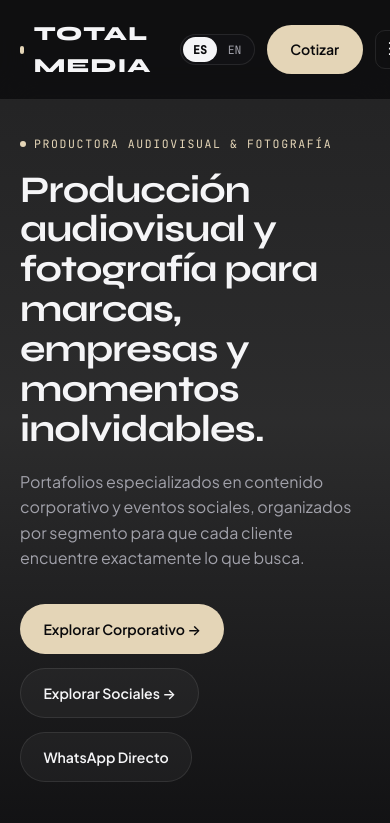
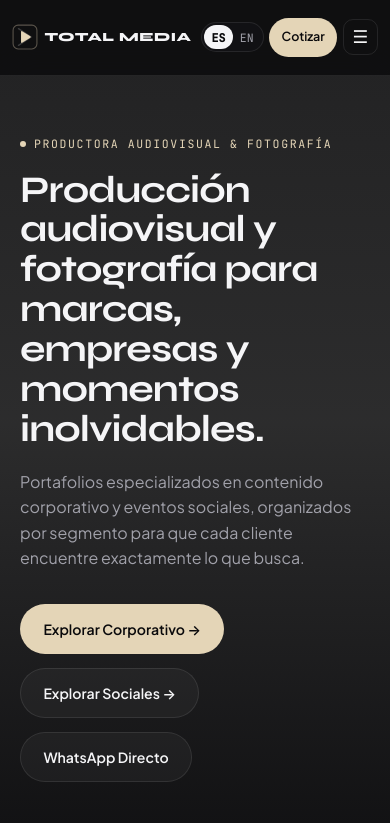
Before and after one commit to jshwelz/total-media-site, a plain HTML site: page index.html in a window 390 px wide. Shown: the top 823 px of the page. Drawn offline with Linux system fonts and the light colour scheme.

Commit message:
Replace the dot mark with the Total Media Pro lockup.
Co-authored-by: Cursor <cursoragent@cursor.com>

```diff
--- a/css/styles.css
+++ b/css/styles.css
@@ -93,21 +93,52 @@ img, video {
 }
 
 .brand {
+  display: inline-flex;
+  align-items: center;
+  gap: 0.75rem;
+  text-decoration: none;
+  color: var(--text-primary);
+}
+
+.brand-mark {
+  flex-shrink: 0;
+  transition: transform 0.25s cubic-bezier(0.16, 1, 0.3, 1);
+}
+
+.brand:hover .brand-mark {
+  transform: scale(1.05);
+}
+
+.brand-wordmark {
   font-family: var(--font-display);
   font-weight: 800;
-  font-size: 1.25rem;
+  font-size: 1.12rem;
   letter-spacing: 0.06em;
   text-transform: uppercase;
-  display: flex;
+  display: inline-flex;
   align-items: center;
-  gap: 0.6rem;
+  gap: 0.42rem;
+  line-height: 1;
+  white-space: nowrap;
 }
 
-.brand-dot {
-  width: 8px;
-  height: 8px;
-  background: var(--accent);
-  border-radius: 2px;
+.brand-pro {
+  font-family: var(--font-mono);
+  font-size: 0.68rem;
+  font-weight: 500;
+  letter-spacing: 0.12em;
+  color: var(--accent);
+  border: 1px solid rgba(228, 213, 183, 0.32);
+  background: rgba(228, 213, 183, 0.08);
+  padding: 0.2rem 0.45rem;
+  border-radius: 5px;
+}
+
+.footer-lockup {
+  display: flex;
+  flex-direction: column;
+  align-items: flex-start;
+  gap: 0.85rem;
 }
 
 .nav-links {
@@ -694,3 +725,49 @@ footer {
     grid-template-columns: repeat(2, minmax(0, 1fr));
   }
 }
+
+@media (max-width: 480px) {
+  .navbar .container {
+    padding-left: 0.75rem;
+    padding-right: 0.75rem;
+  }
+
+  .nav-inner {
+    gap: 0.45rem;
+  }
+
+  .nav-actions {
+    gap: 0.35rem;
+  }
+
+  .nav-actions .btn {
+    padding: 0.55rem 0.7rem;
+    font-size: 0.78rem;
+  }
+
+  .lang-btn {
+    padding: 0.28rem 0.45rem;
+  }
+
+  .mobile-toggle {
+    padding: 0.4rem 0.55rem;
+  }
+
+  .brand {
+    gap: 0.4rem;
+  }
+
+  .brand-mark {
+    width: 26px;
+    height: 26px;
+  }
+
+  .brand-wordmark {
+    font-size: 0.78rem;
+    letter-spacing: 0.04em;
+  }
+
+  .brand-pro {
+    display: none;
+  }
+}
--- a/index.html
+++ b/index.html
@@ -20,6 +20,7 @@
   <link rel="preconnect" href="https://fonts.gstatic.com" crossorigin />
   <link href="https://fonts.googleapis.com/css2?family=JetBrains+Mono:wght@400;500&family=Plus+Jakarta+Sans:wght@400;500;600&family=Syne:wght@600;700;800&display=swap" rel="stylesheet" />
   <link rel="stylesheet" href="css/styles.css" />
+  <link rel="icon" type="image/svg+xml" href="favicon.svg" />
 
   <!-- Structured Data -->
   <script type="application/ld+json">
@@ -50,9 +51,15 @@
   <!-- NAVBAR -->
   <header class="navbar">
     <div class="container nav-inner">
-      <a href="./" class="brand">
-        <span class="brand-dot"></span>
-        <span>Total Media</span>
+      <a href="./" class="brand" aria-label="Total Media Pro - Inicio">
+        <svg class="brand-mark" width="32" height="32" viewBox="0 0 36 36" fill="none" xmlns="http://www.w3.org/2000/svg" aria-hidden="true">
+          <rect x="1.5" y="1.5" width="33" height="33" rx="7" stroke="#E4D5B7" stroke-opacity="0.35" stroke-width="1.5" />
+          <path d="M9 6.5L26.5 18L9 29.5" stroke="#F5F5F7" stroke-opacity="0.2" stroke-width="2" stroke-linecap="round" stroke-linejoin="round" />
+          <path d="M12.5 10.75C12.5 9.95 13.38 9.46 14.06 9.88L25.4 17.13C26.03 17.53 26.03 18.47 25.4 18.87L14.06 26.12C13.38 26.54 12.5 26.05 12.5 25.25V10.75Z" fill="#E4D5B7" />
+        </svg>
+        <span class="brand-wordmark">
+          TOTAL MEDIA <span class="brand-pro">PRO</span>
+        </span>
       </a>
 
       <ul class="nav-links" id="navLinks">
@@ -256,7 +263,19 @@
   <!-- FOOTER -->
   <footer>
     <div class="container footer-inner">
-      <div>© <span id="year"></span> Total Media · Enrique Turcios · <a href="https://totalmedia.pro">totalmedia.pro</a></div>
+      <div class="footer-lockup">
+        <a href="./" class="brand" aria-label="Total Media Pro">
+          <svg class="brand-mark" width="32" height="32" viewBox="0 0 36 36" fill="none" xmlns="http://www.w3.org/2000/svg" aria-hidden="true">
+            <rect x="1.5" y="1.5" width="33" height="33" rx="7" stroke="#E4D5B7" stroke-opacity="0.35" stroke-width="1.5" />
+            <path d="M9 6.5L26.5 18L9 29.5" stroke="#F5F5F7" stroke-opacity="0.2" stroke-width="2" stroke-linecap="round" stroke-linejoin="round" />
+            <path d="M12.5 10.75C12.5 9.95 13.38 9.46 14.06 9.88L25.4 17.13C26.03 17.53 26.03 18.47 25.4 18.87L14.06 26.12C13.38 26.54 12.5 26.05 12.5 25.25V10.75Z" fill="#E4D5B7" />
+          </svg>
+          <span class="brand-wordmark">
+            TOTAL MEDIA <span class="brand-pro">PRO</span>
+          </span>
+        </a>
+        <div>© <span id="year"></span> Total Media · Enrique Turcios · <a href="https://totalmedia.pro">totalmedia.pro</a></div>
+      </div>
       <div class="footer-links">
         <a href="corporativo" data-i18n="nav_corp">Corporativo</a>
         <a href="sociales" data-i18n="nav_social">Sociales</a>
```
Also changed, not shown: favicon.svg (added).
